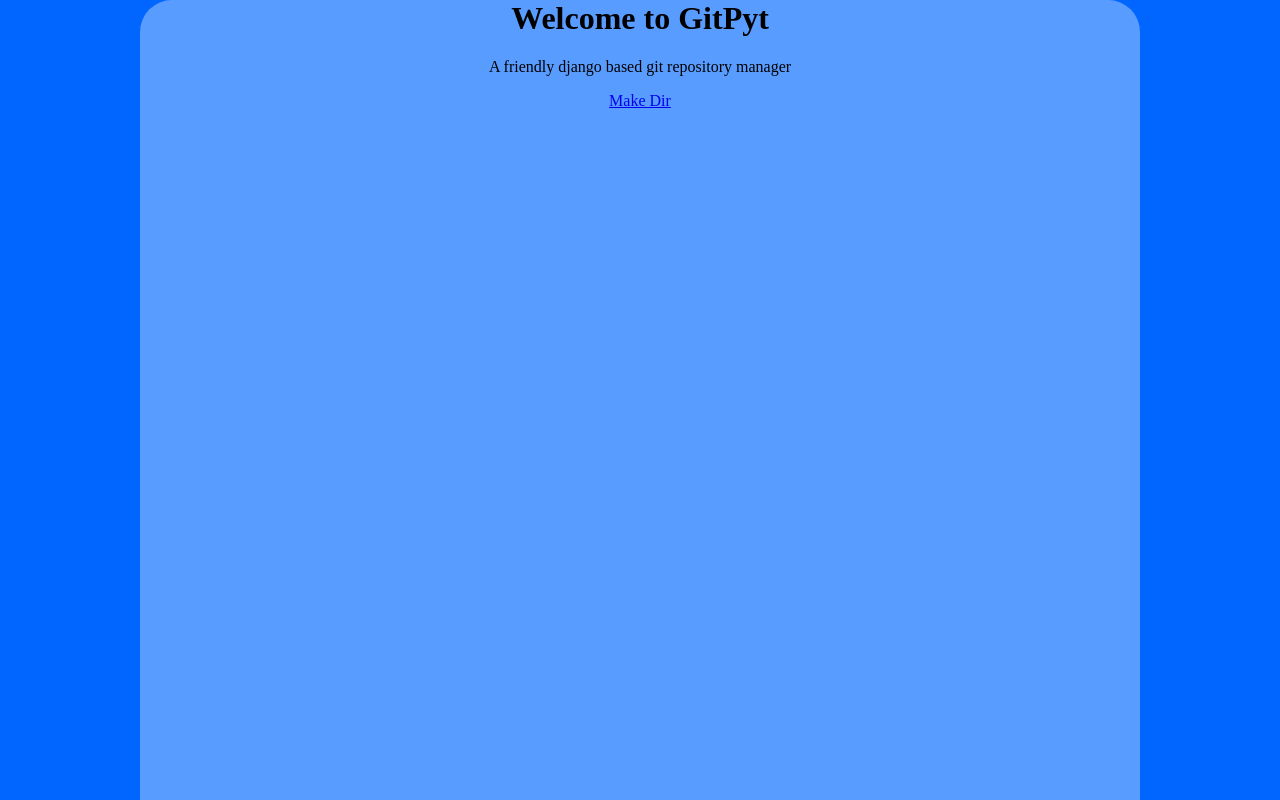
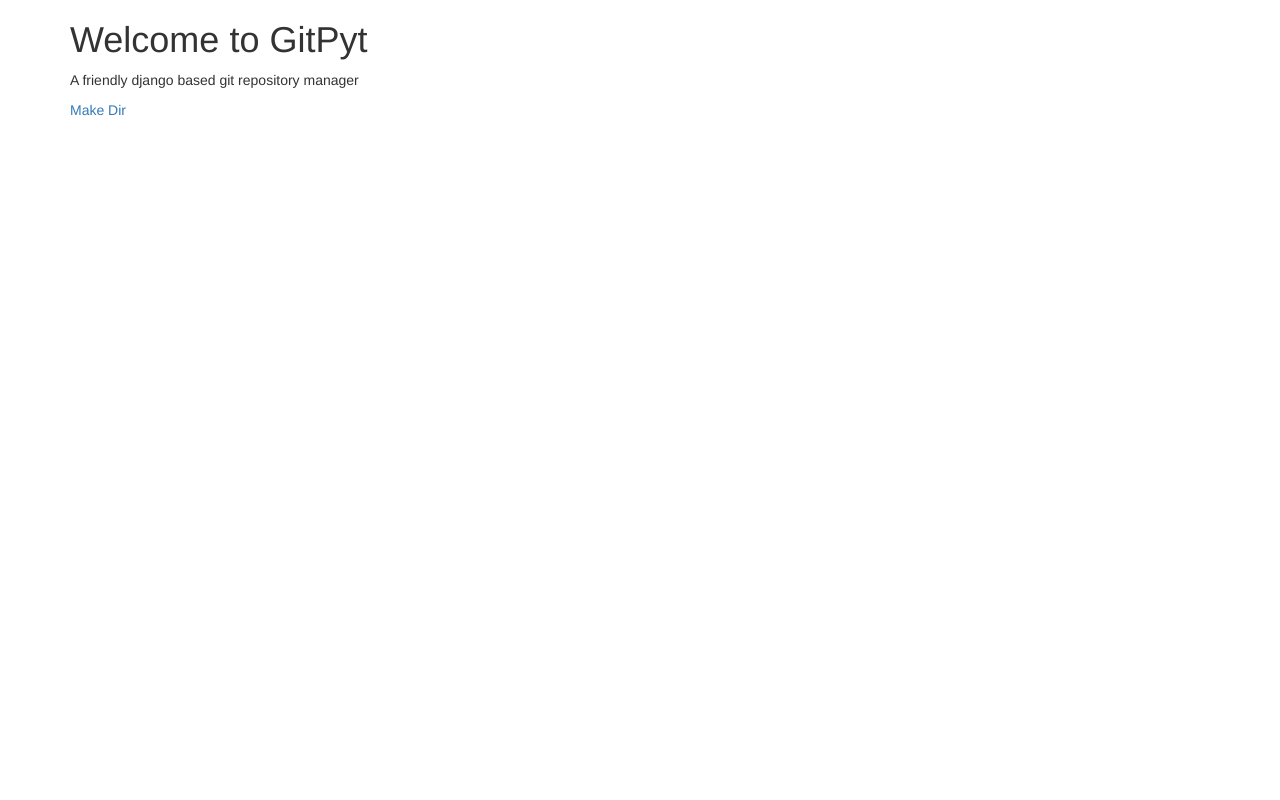
Before and after one commit to lancemayer/gitpyt, a Django app: page / in a window 1280 px wide. Run offline with Django 3.2, Linux system fonts and the light colour scheme; some libraries are stand-ins or nearby versions.

Commit message:
adding bootstrap

```diff
--- a/django/gitpyt/static/gitpyt/style.css
+++ b/django/gitpyt/static/gitpyt/style.css
@@ -1,4 +1,4 @@
-html, body {
+/*html, body {
 	height: 100%;
 	background-color: #0066FF;
 	margin: 0;
@@ -15,4 +15,4 @@ html, body {
 	border-top-left-radius: 2em;
 	border-top-right-radius: 2em;
 	text-align: center;
-}
+}*/
--- a/django/gitpyt/templates/base/base.html
+++ b/django/gitpyt/templates/base/base.html
@@ -1,9 +1,12 @@
 <html>
 	<head>
+	<link rel="stylesheet" href="https://maxcdn.bootstrapcdn.com/bootstrap/3.3.4/css/bootstrap.min.css">
+	<link rel="stylesheet" href="https://maxcdn.bootstrapcdn.com/bootstrap/3.3.4/css/bootstrap-theme.min.css">
+	<script src="https://maxcdn.bootstrapcdn.com/bootstrap/3.3.4/js/bootstrap.min.js"></script>
 		<title>{% block title %}{% endblock %}</title>
 		{% block head %}{% endblock %}
 	</head>
 	<body>
-		<div id="wrapper">{% block body_block %}{% endblock %}</div>
+		<section class="container">{% block body_block %}{% endblock %}</section>
 	</body>
 </html>
```
